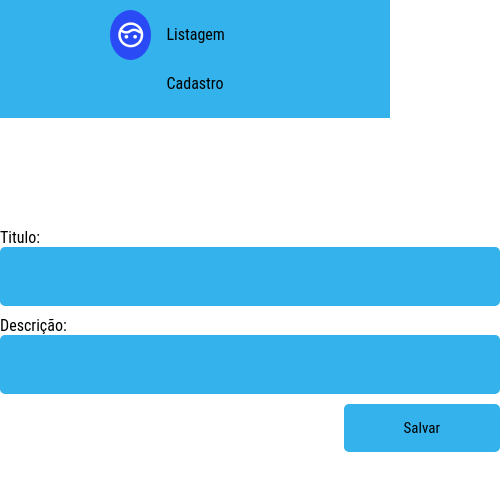
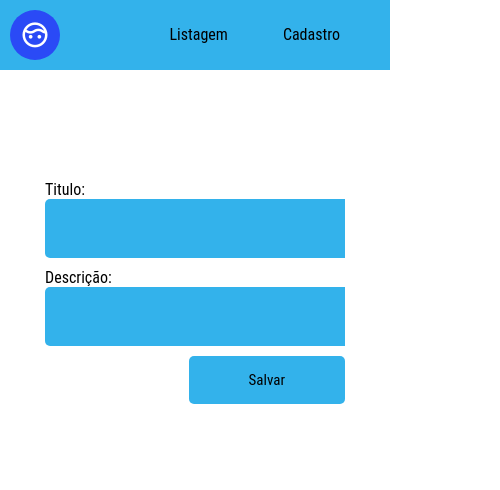
Before and after one commit to wesleyara/react-CRUD, a React (Vite) app: page /cadastro in a window 390 px wide. Shown: the top 490 px of the page, 500 px wide, since content can reach past the window. Built offline with nearby package versions, Linux system fonts and the light colour scheme.

Commit message:
:hammer: Adicionando responsividade

```diff
--- a/src/index.scss
+++ b/src/index.scss
@@ -119,3 +119,18 @@ $color-secondary: #2a4af6;
 .remov {
   display: none;
 }
+
+@media screen and (max-width: 500px) {
+  .header {
+    justify-content: space-between;
+
+    ul {
+      margin-right: 0px;
+    }
+
+    .bxIcon {
+      margin-left: 0px;
+    }
+  }
+
+}
--- a/src/main/components-style/CadastroContainer.module.scss
+++ b/src/main/components-style/CadastroContainer.module.scss
@@ -38,3 +38,11 @@ $color-terciary: #2D7AE3;
     margin-top: 10px;
   }
 }
+
+@media screen and (max-width: 500px) {
+
+  .bxCadastro {
+    width: 300px;
+  }
+
+}
--- a/src/main/components-style/Listagem.module.scss
+++ b/src/main/components-style/Listagem.module.scss
@@ -66,3 +66,26 @@ $color-secondary: #2a4af6;
     flex-wrap: wrap;
   }
 }
+
+@media screen and (max-width: 500px) {
+  .bxListagem {
+    width: 300px;
+
+    .searchInput {
+      width: 300px;
+    }
+
+    .bxSearch {
+      .searchBtn {
+        left: 97%;
+        top: 17%;
+        transform: translate(-97%, -17%);
+      }
+    }
+
+    .reload {
+      margin-left: 0px;
+      margin-top: 10px;
+    }
+  }
+}
```
